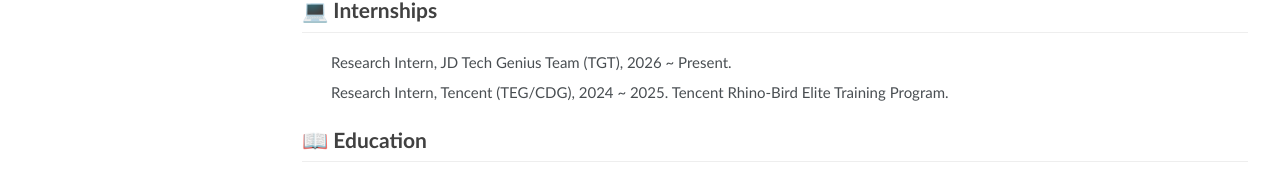
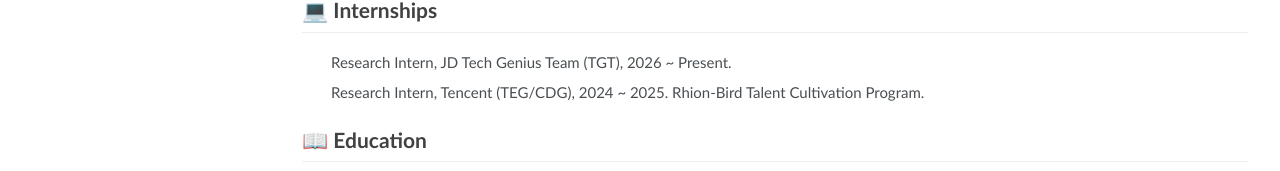
Before and after one commit to DuoLife-QNL/academic-homepage, a Next.js app: page / in a window 1280 px wide. Shown: the part 945-1116 px from the top of the page. Built offline with nearby package versions, Linux system fonts and the light colour scheme.

Commit message:
Correct Tencent talent program name

```diff
--- a/app/page.tsx
+++ b/app/page.tsx
@@ -279,8 +279,8 @@ export default function Home() {
                 Research Intern, JD Tech Genius Team (TGT), 2026 ~ Present.
               </li>
               <li>
-                Research Intern, Tencent (TEG/CDG), 2024 ~ 2025. Tencent
-                Rhino-Bird Elite Training Program.
+                Research Intern, Tencent (TEG/CDG), 2024 ~ 2025. Rhion-Bird
+                Talent Cultivation Program.
               </li>
             </ul>
           </section>
```
Also changed, not shown: 1 other file (tests, documents, lock files or other folders).
